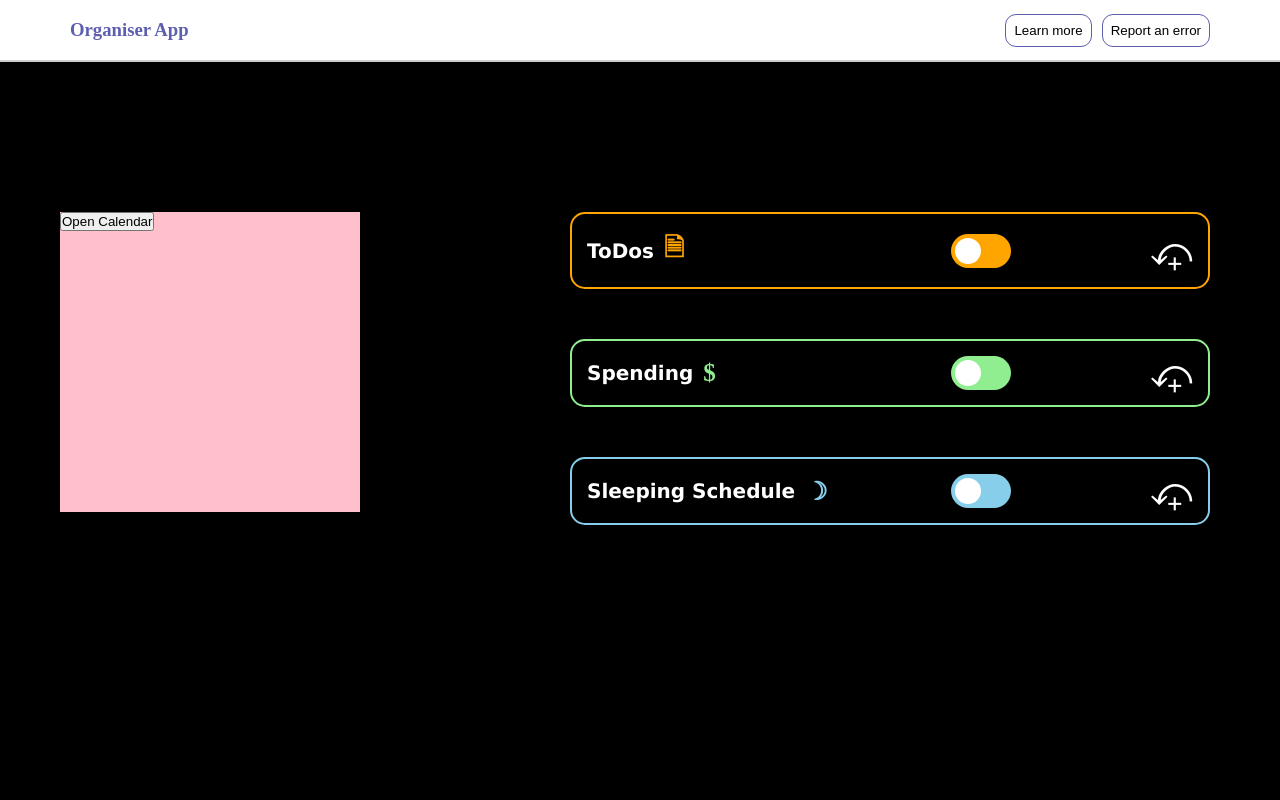
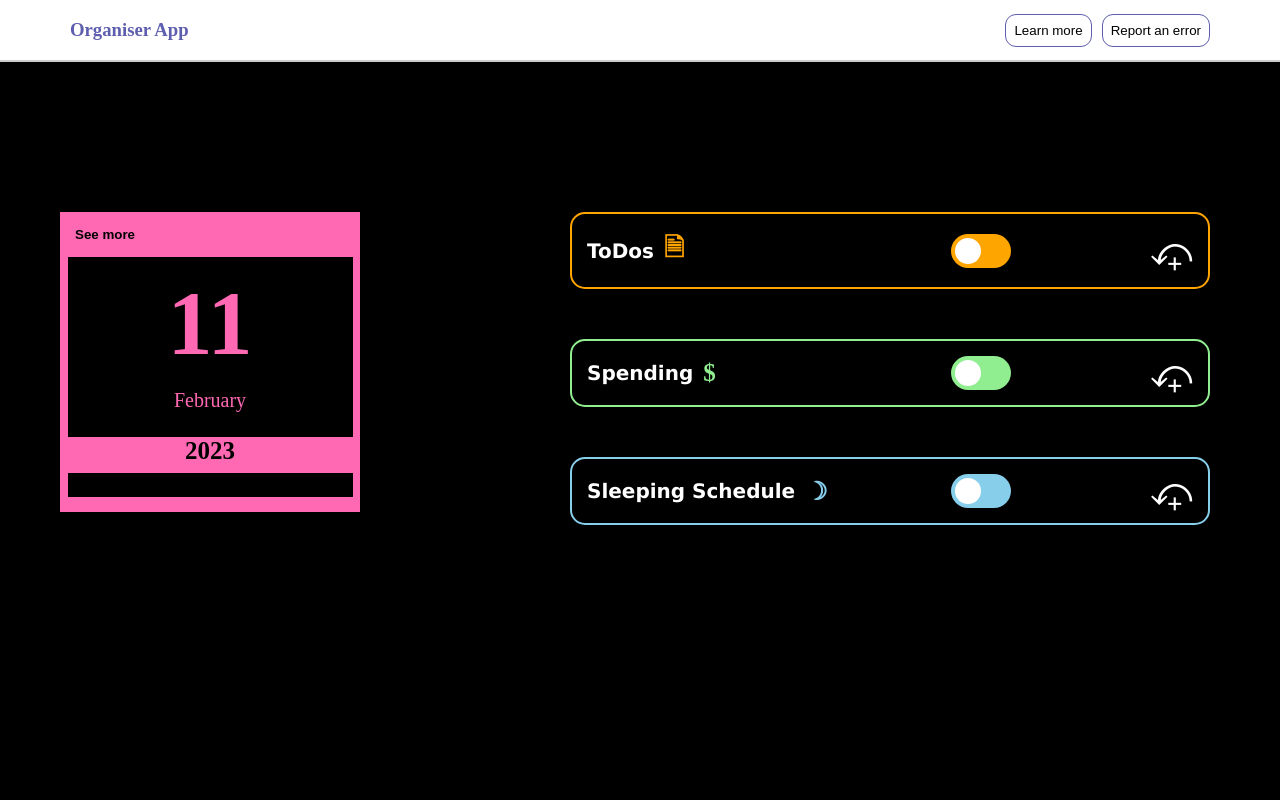
Before and after one commit to IoanaGeorgia/react-ts-Time-Management-App, a React (Create React App) app: page / in a window 1280 px wide. Shown: the top 800 px of the page. Built offline with nearby package versions, Linux system fonts and the light colour scheme.

Commit message:
2 files modified

```diff
--- a/Calendar.tsx
+++ b/Calendar.tsx
@@ -8,21 +8,75 @@ export default function Calendar() {
   const [expand, setExpand] =useState(false)
   const date= new Date()
   const day = date.getDate()
+  const year = date.getFullYear()
+  const month= date.getMonth()
+  function monthDone(month){
+    let monthDone;
+    switch (month) {
+      case 0:
+        monthDone = "January";
+        break;
+      case 1:
+        monthDone = "February";
+        break;
+      case 2:
+        monthDone = "March";
+        break;
+      case 3:
+        monthDone = "April";
+        break;
+      case 4:
+        monthDone = "May";
+        break;
+      case 5:
+        monthDone = "June";
+        break;
+      case 6:
+        monthDone = "July";
+    case 7:
+      monthDone = "August";
+      break;
+    case 8:
+      monthDone = "September";
+      break;
+    case 9:
+      monthDone = "October";
+      break;
+    case 10:
+      monthDone = "November";
+        case 11:
+  monthDone = "December";
+  break;
+}
+    return monthDone
+  }
+
 
   return (
     <div className={style.calendar}>
-      <button className='buttonToggleCalendar' onClick={()=>setExpand(!expand)}>Open Calendar</button>
+
+      <button className={style.buttonToggleCalendar} onClick={()=>setExpand(!expand)}>See more</button>
 
       {expand && (
-                <iframe src="https://calendar.google.com/calendar/embed?src=ro.new_zealand%23holiday%40group.v.calendar.google.com&ctz=Europe%2FBucharest" style={{width:'300px', height:'300px'}}></iframe>
-         )}
-
+                <iframe src="https://calendar.google.com/calendar/embed?src=ro.new_zealand%23holiday%40group.v.calendar.google.com&ctz=Europe%2FBucharest" style={{width:'90%', height:'80%'}}></iframe>
+                )}
+      {!expand && (
         <div className={style.today}>
 
-            <div style={{color:'pink', fontWeight:'bolder', fontSize:'20px'}}>
+            <div style={{color:'hotpink', fontWeight:'bolder', fontSize:'90px', textAlign:'center', height:'55%', display:'flex', justifyContent:'center', alignItems:'center'}}>
             {day}
             </div>
+
+
+            <div style={{color:'hotpink', fontWeight:'normal', fontSize:'20px', textAlign:'center', height:'20%'}}>
+            {monthDone(month)}
+            </div>
+
+            <div style={{color:'black', backgroundColor:'hotpink', fontWeight:'bolder', fontSize:'25px', textAlign:'center', height:'15%'}}>
+            {year}
+            </div>
           </div>
+          )}
     </div>
   );
 }
--- a/styles/Component.module.css
+++ b/styles/Component.module.css
@@ -1,13 +1,29 @@
 .calendar{
-  background-color: pink;
+  background-color: hotpink;
   width:300px;
   height:300px;
   margin-top: 150px;
   margin-left:60px;
   margin-right:45px;
+  display: flex;
+  flex-direction: column;
+  justify-content: space-evenly;
+  align-items: center;
+}
+.today{
+  width:95%;
+  height:80%;
+  background-color:black;
 }
 .buttonToggleCalendar{
-  color:black;
+  background-color: transparent;
+  border:none;
+  font-weight: bold;
+  align-self: flex-start;
+  margin-left: 5%;
+}
+.buttonToggleCalendar:hover{
+  cursor: pointer;
 }
 .componentLayout{
   display: flex;
```
